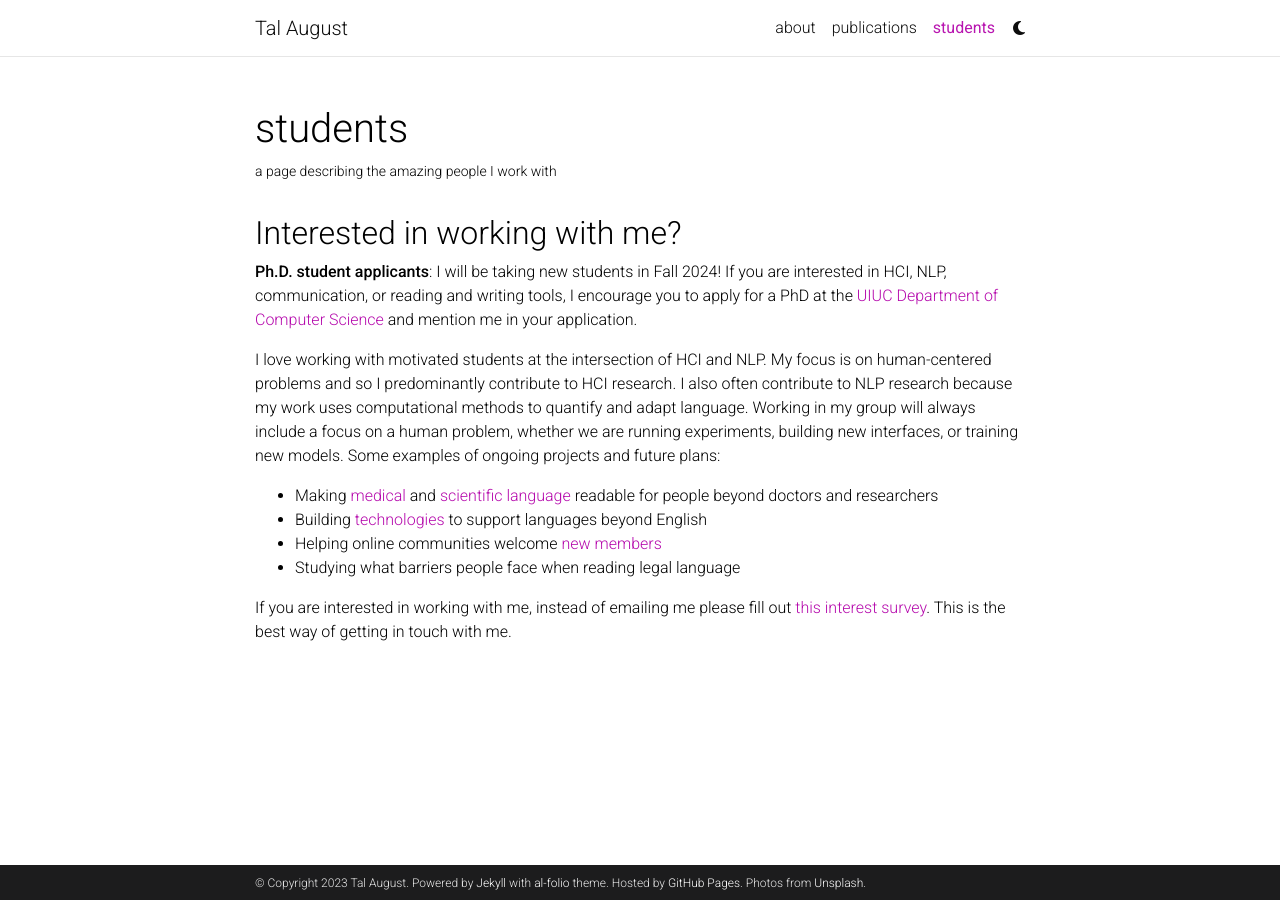
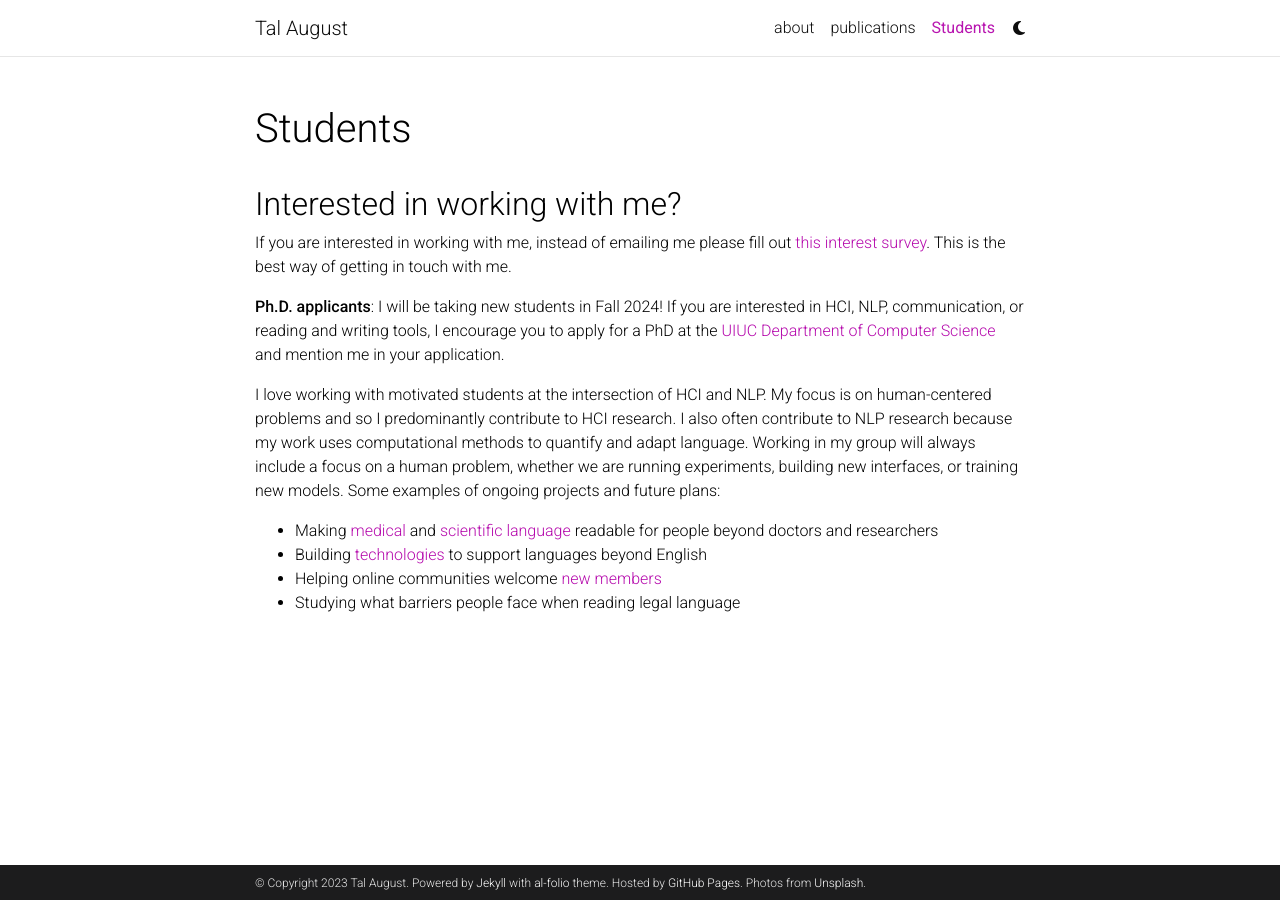
Before and after one commit to talaugust/talaugust.github.io, a Jekyll site: the page built from _pages/lab.md, in a window 1280 px wide. Built offline with Jekyll 4.4.1, drawn with Linux system fonts in a browser that asks for light colours; comment, search, counter and statistics services are not loaded; a style sheet for code colours, icons or effects is not loaded.

Commit message:
updated lab page

```diff
--- a/_pages/lab.md
+++ b/_pages/lab.md
@@ -1,8 +1,8 @@
 ---
 layout: page
-title: students
+title: Students
 permalink: /students/
-description: a page describing the amazing people I work with
+description:
 nav: true
 nav_order: 2
 horizontal: false
@@ -10,7 +10,10 @@ horizontal: false
 
 ## Interested in working with me?
 
-**Ph.D. student applicants**: I will be taking new students in Fall 2024! If you are interested in HCI, NLP, communication, or reading and writing tools, I encourage you to apply for a PhD at the [UIUC Department of Computer Science](https://cs.illinois.edu/admissions/graduate/degree-program-options) and mention me in your application.
+If you are interested in working with me, instead of emailing me please fill out [this interest survey](https://forms.gle/5h8HPEsdm6DBsLwy9). This is the best way of getting in touch with me.
+
+
+**Ph.D. applicants**: I will be taking new students in Fall 2024! If you are interested in HCI, NLP, communication, or reading and writing tools, I encourage you to apply for a PhD at the [UIUC Department of Computer Science](https://cs.illinois.edu/admissions/graduate/degree-program-options) and mention me in your application.
 
 I love working with motivated students at the intersection of HCI and NLP. My focus is on human-centered problems and so I predominantly contribute to HCI research. I also often contribute to NLP research because my work uses computational methods to quantify and adapt language. Working in my group will always include a focus on a human problem, whether we are running experiments, building new interfaces, or training new models. Some examples of ongoing projects and future plans:
 
@@ -18,6 +21,3 @@ I love working with motivated students at the intersection of HCI and NLP. My fo
 - Building [technologies](https://aclanthology.org/2022.aacl-srw.10.pdf) to support languages beyond English
 - Helping online communities welcome [new members](https://dl.acm.org/doi/10.1145/3313831.3376524)
 - Studying what barriers people face when reading legal language
-
-
-If you are interested in working with me, instead of emailing me please fill out [this interest survey](https://forms.gle/5h8HPEsdm6DBsLwy9). This is the best way of getting in touch with me.
```
Also changed, not shown: _pages/about.md (+3 -3 lines).
